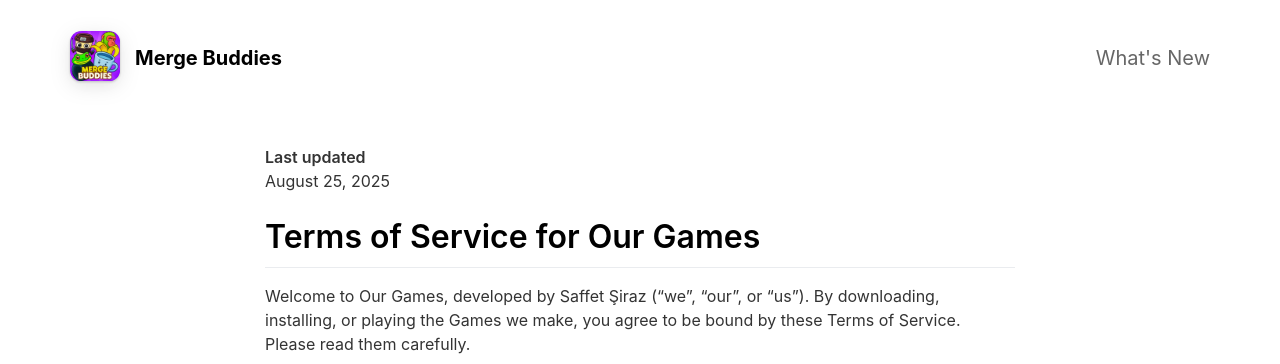
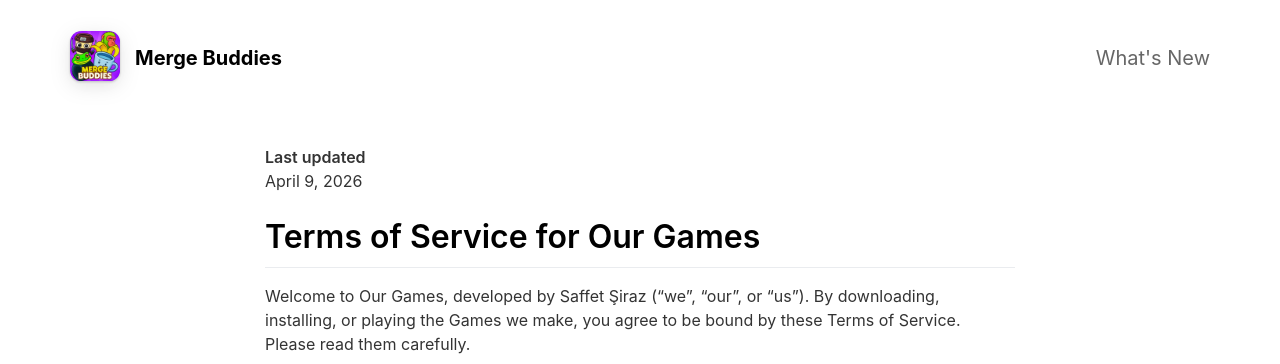
Before and after one commit to saffetsiraz/Games, a Jekyll site: the page built from _pages/termsofservices.md, in a window 1280 px wide. Shown: the top 364 px of the page. Built offline with Jekyll 4.4.1, drawn with Linux system fonts in a browser that asks for light colours; nearby versions of some CDN libraries.

Commit message:
Update termsofservices.md

```diff
--- a/_pages/termsofservices.md
+++ b/_pages/termsofservices.md
@@ -5,7 +5,7 @@ include_in_header: false
 ---
 
 **Last updated**
-August 25, 2025
+April 9, 2026
 
 # Terms of Service for Our Games
 Welcome to Our Games, developed by Saffet Şiraz (“we”, “our”, or “us”). By downloading, installing, or playing the Games we make, you agree to be bound by these Terms of Service. Please read them carefully.
```
